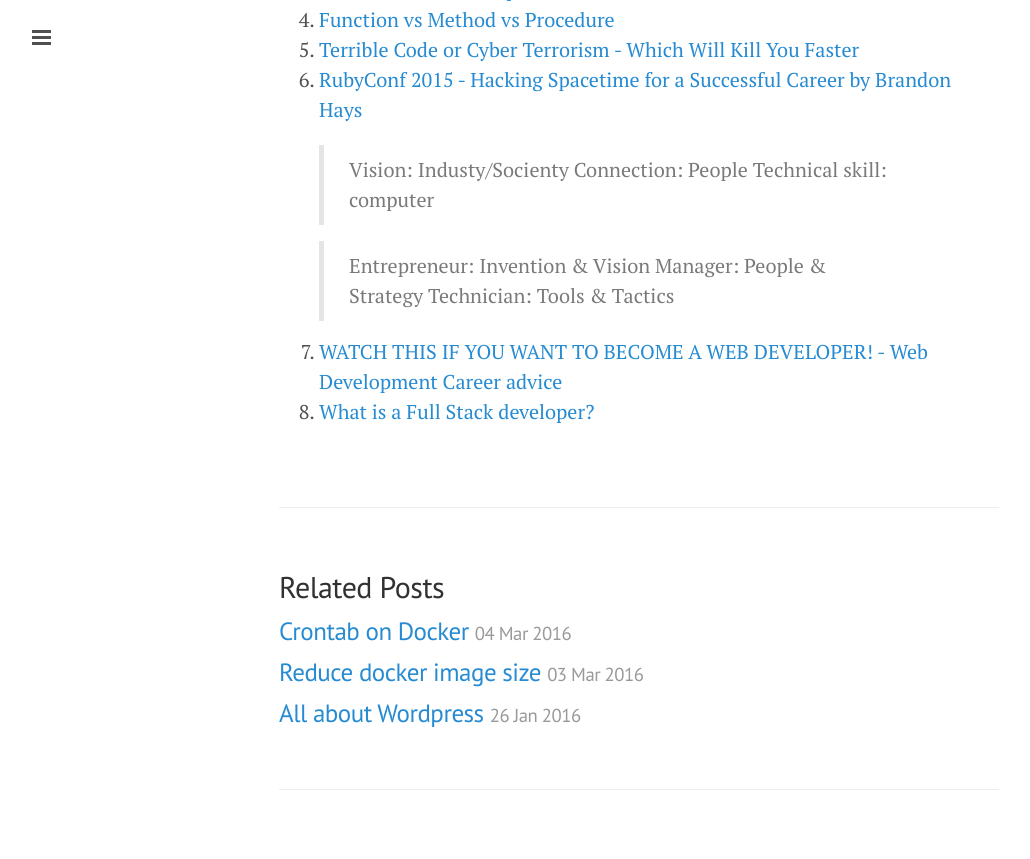
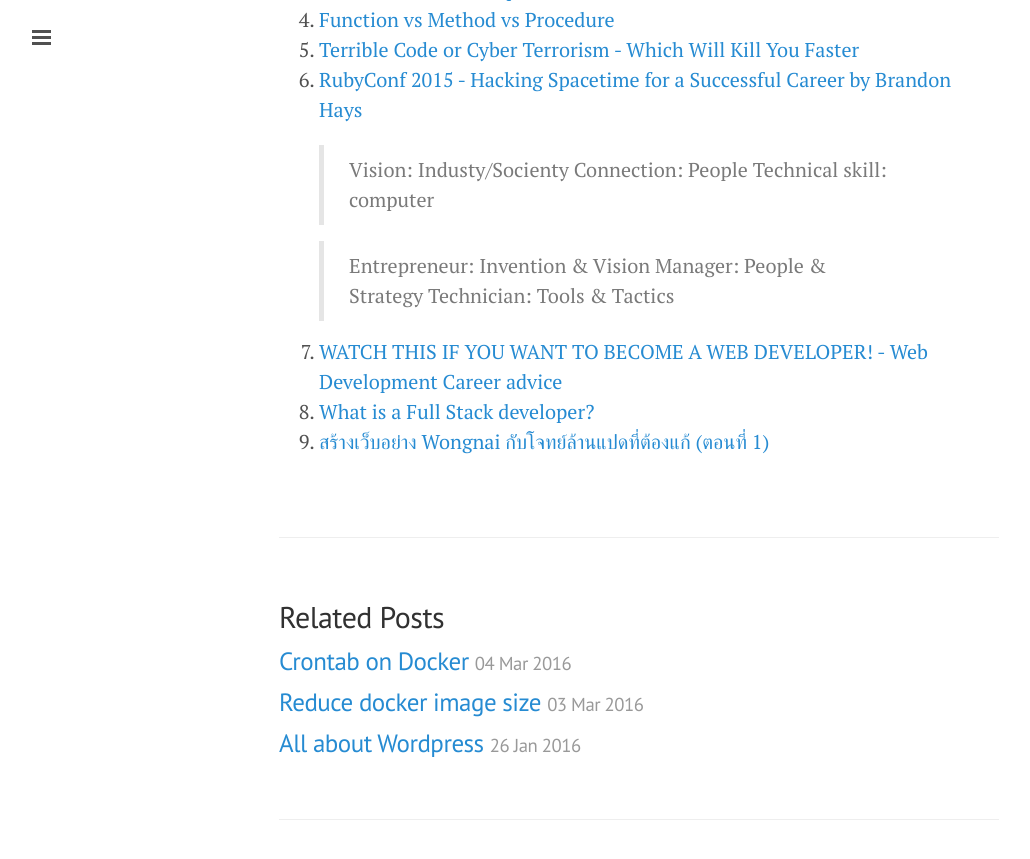
Before and after one commit to ibotdotout/ibotdotout.github.io, a Jekyll site: the page built from _posts/2015-06-24-coding.md, in a window 1280 px wide and 900 px high, scrolled down 4432 px. Shown: the top 859 px of the window, without its empty margins (1-1031 px from the left). Built offline with Jekyll 4.4.1, drawn with Linux system fonts in a browser that asks for light colours; nearby versions of some CDN libraries; Markdown is read by kramdown in place of the engine named in the settings; comment, search, counter and statistics services are not loaded.

Commit message:
Add wongnai tech

```diff
--- a/_posts/2015-06-24-coding.md
+++ b/_posts/2015-06-24-coding.md
@@ -159,3 +159,4 @@ excerpt: All about coding resources and stroy about coding.
 
 7. [WATCH THIS IF YOU WANT TO BECOME A WEB DEVELOPER! - Web Development Career advice](https://www.youtube.com/watch?v=pB0WvcxTbCA)
 8. [What is a Full Stack developer?](http://www.laurencegellert.com/2012/08/what-is-a-full-stack-developer/)
+9. [สร้างเว็บอย่าง Wongnai กับโจทย์ล้านแปดที่ต้องแก้ (ตอนที่ 1)](https://pattrawoots.wordpress.com/2016/01/18/challenges-in-building-a-wongnai-like-website-part-1/)
```
